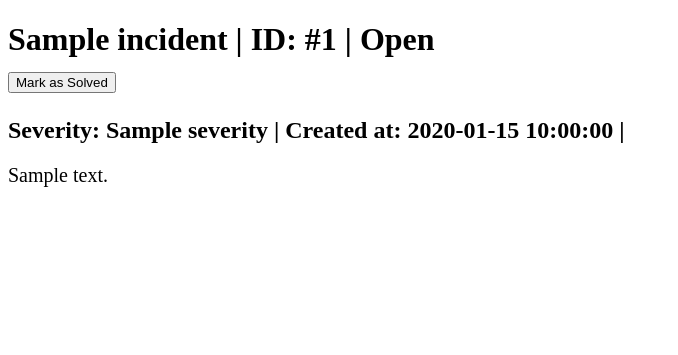
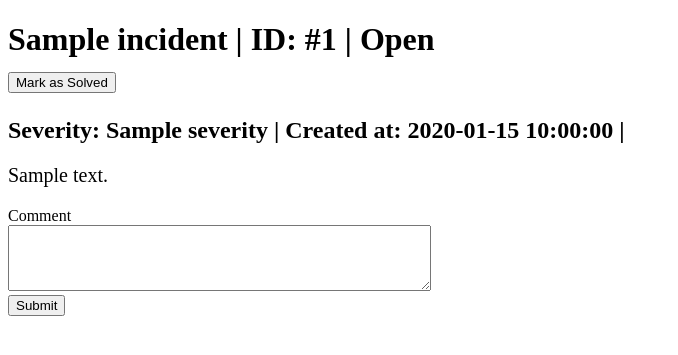
Before and after one commit to giulianotesta7/devops-incident-tracker, a Flask app: template app/templates/incident-detail.html in a window 1280 px wide. Shown: the part 104-459 px from the top of the page, without its empty margins (0-678 px from the left). Run offline with Flask 3, Linux system fonts and the light colour scheme; the template is opened without the code that fills it: most values are stand-ins (such as "Sample title", 1, 10 or a date in 2020).

Commit message:
feat: Add comment on incident-detail view

```diff
--- a/app/templates/incident-detail.html
+++ b/app/templates/incident-detail.html
@@ -19,6 +19,14 @@
     <p style="font-size: 20px">{{ incident.description }}</p>
 </div>
 
+<form action="{{ url_for('bp.comment_incident', incident_id=incident_id) }}" method="POST">
+  <label for="comment">Comment</label><br>
+  <textarea id="comment" name="comment" rows="4" cols="50" required></textarea><br>
+  <input type="submit" value="Submit">
+</form>
+
+
+
 
 
 
```
Also changed, not shown: app/routes.py (+18 -1 lines).
